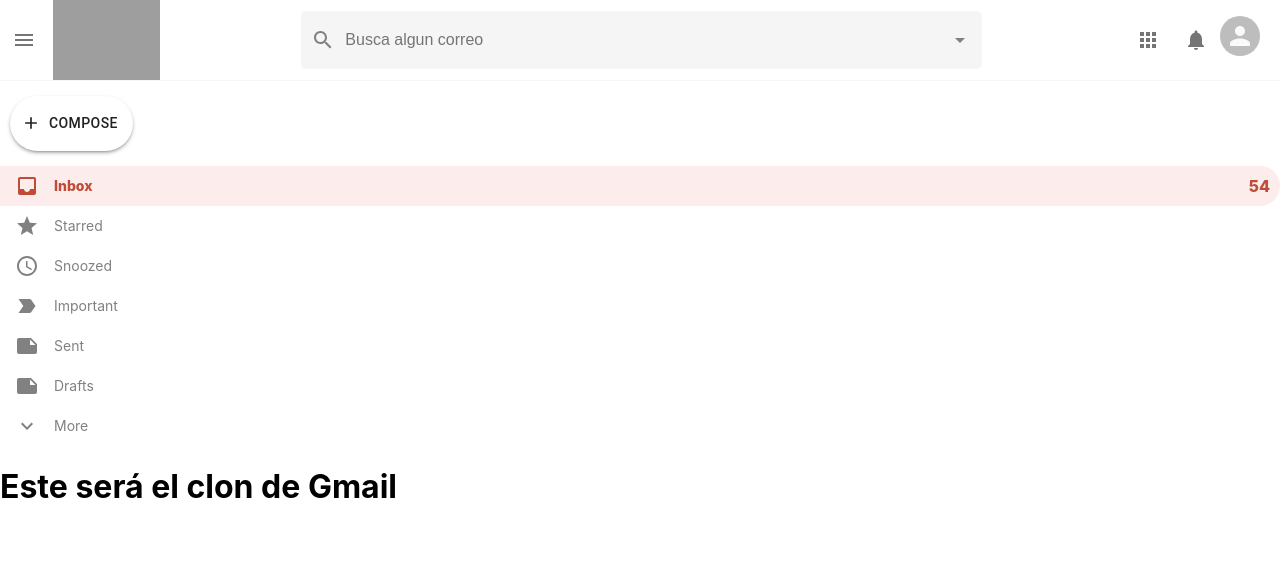
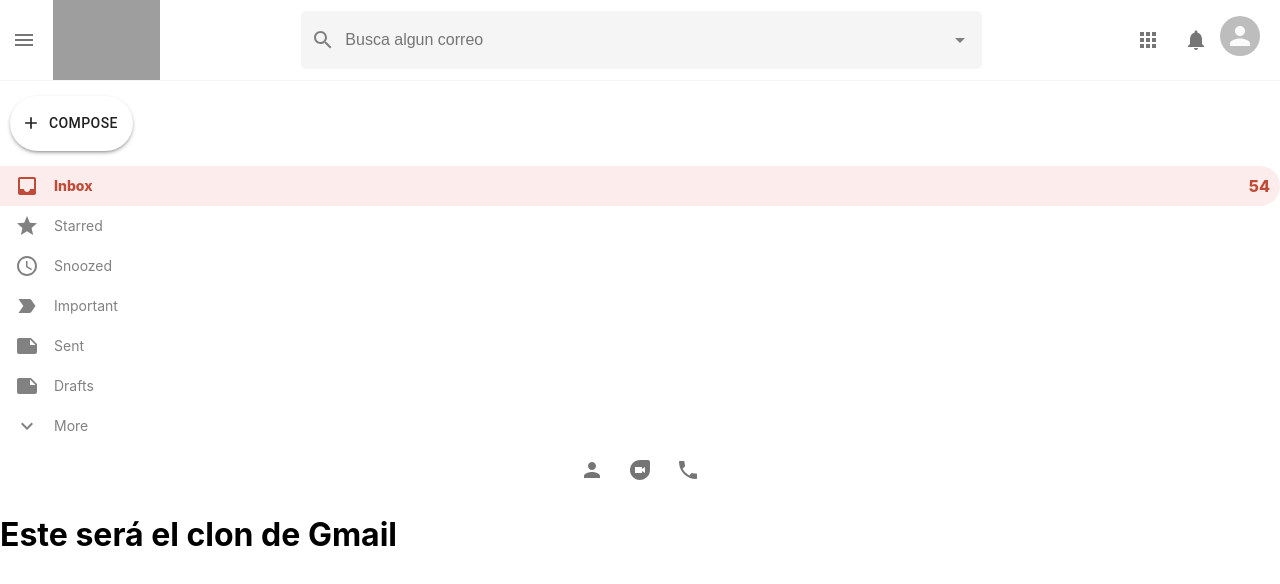
Before and after one commit to aldoecheverrria/gmail-clone-aldo, a React (Create React App) app: page / in a window 1280 px wide. Shown: the top 584 px of the page. Built offline with nearby package versions, Linux system fonts and the light colour scheme; grey boxes are pictures that could not be loaded.

Commit message:
finished sidebar for now and we will start react router

```diff
--- a/src/Sidebar.css
+++ b/src/Sidebar.css
@@ -8,3 +8,8 @@
   border-radius: 30px !important;
   box-shadow: 0px 2px 5px -2px rgba(0, 0, 0, 0.75);
 }
+
+.sidebar__footer {
+  display: flex;
+  justify-content: center;
+}
--- a/src/Sidebar.js
+++ b/src/Sidebar.js
@@ -10,6 +10,11 @@
 import NearMeIcon from "@material-ui/icons/Note";
 import NoteIcon from "@material-ui/icons/Note";
 import ExpandMoreIcon from "@material-ui/icons/ExpandMore"
+import PersonIcon from "@material-ui/icons/Person";
+import DuoIcon from "@material-ui/icons/Duo";
+import PhoneIcon from "@material-ui/icons/Phone";
+import { IconButton } from '@material-ui/core';
+
 
 function Sidebar() {
   return (
@@ -63,6 +68,19 @@
         number={54}
         selected={false}
       />
+      <div className="sidebar__footer">
+        <div className="sidebar__footerIcons">
+          <IconButton>
+            <PersonIcon/>
+          </IconButton>
+          <IconButton>
+            <DuoIcon/>
+          </IconButton>
+          <IconButton>
+            <PhoneIcon/>
+          </IconButton>
+        </div>
+      </div>
 
     </div>
   );
```
